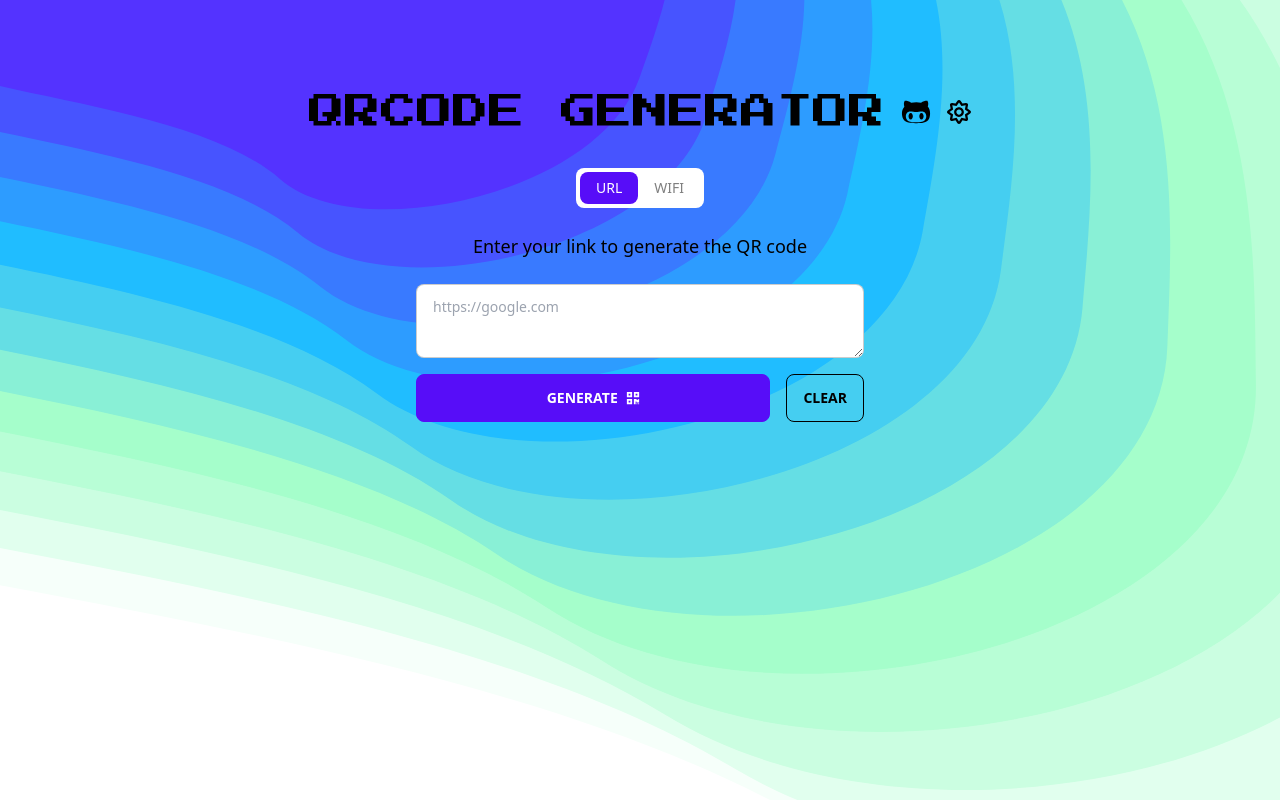
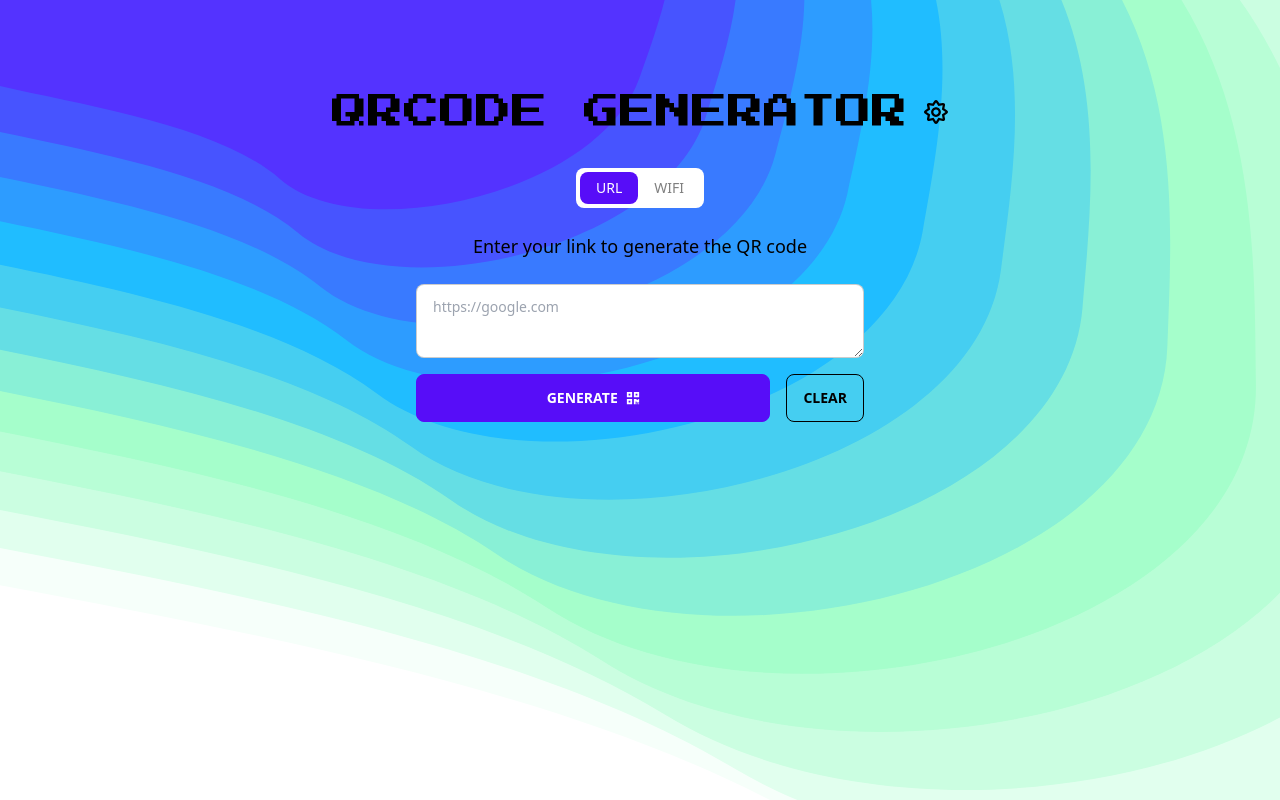
Before and after one commit to JCarlosLucio/qr-code-generator, a React (Vite) app: page / in a window 1280 px wide. Built offline with nearby package versions, Linux system fonts and the light colour scheme.

Commit message:
Remove GithubLink from Header

```diff
--- a/src/Header/Header.tsx
+++ b/src/Header/Header.tsx
@@ -1,11 +1,9 @@
 import { ColorModeToggle } from './ColorModeToggle';
-import { GithubLink } from './GithubLink';
 
 export const Header = () => {
   return (
     <header className="mt-8 flex h-28 w-80 items-center justify-center gap-4 sm:mt-14 sm:w-screen">
       <h1 className="font-display text-2xl sm:text-4xl">QRCODE GENERATOR</h1>
-      <GithubLink />
       <ColorModeToggle />
     </header>
   );
```
